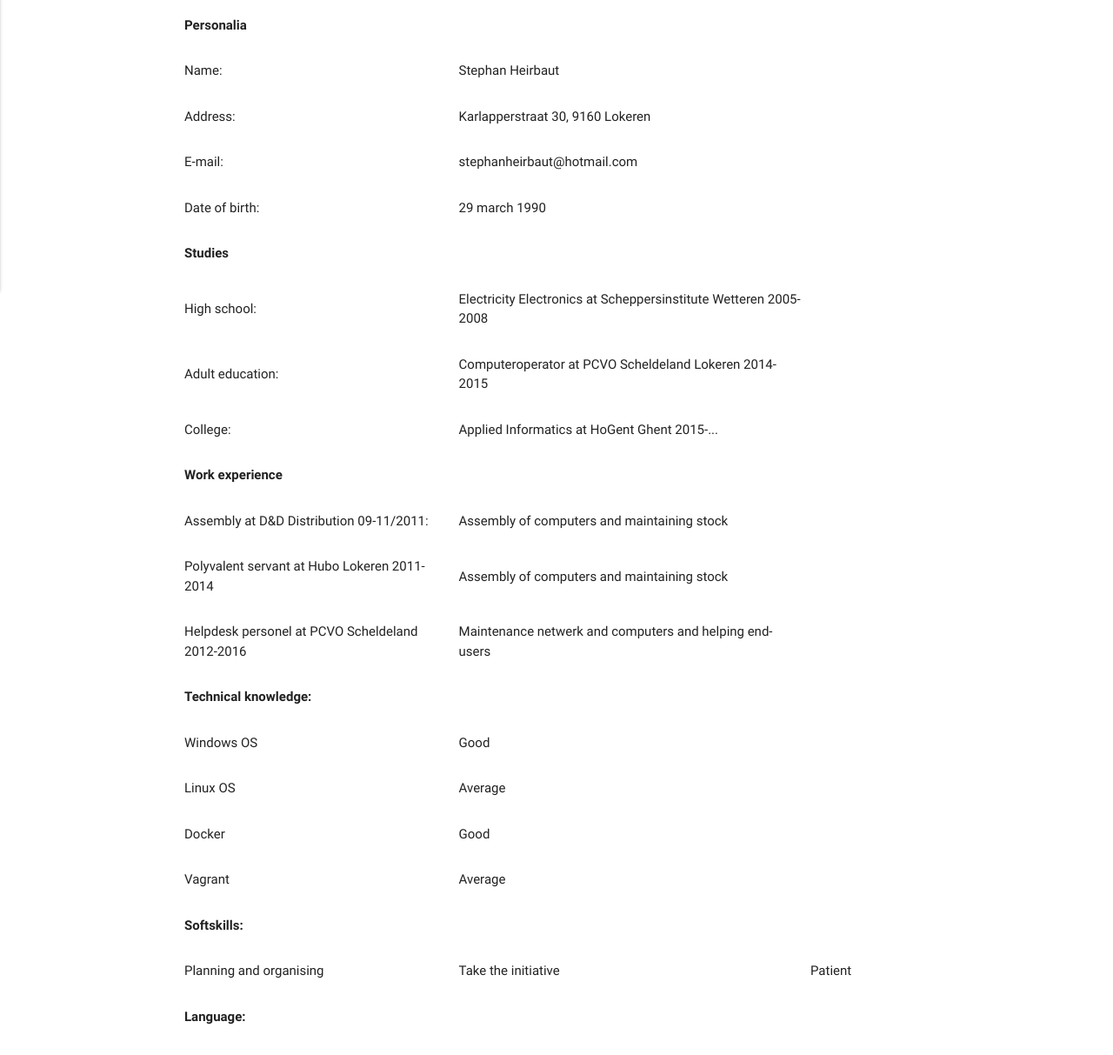
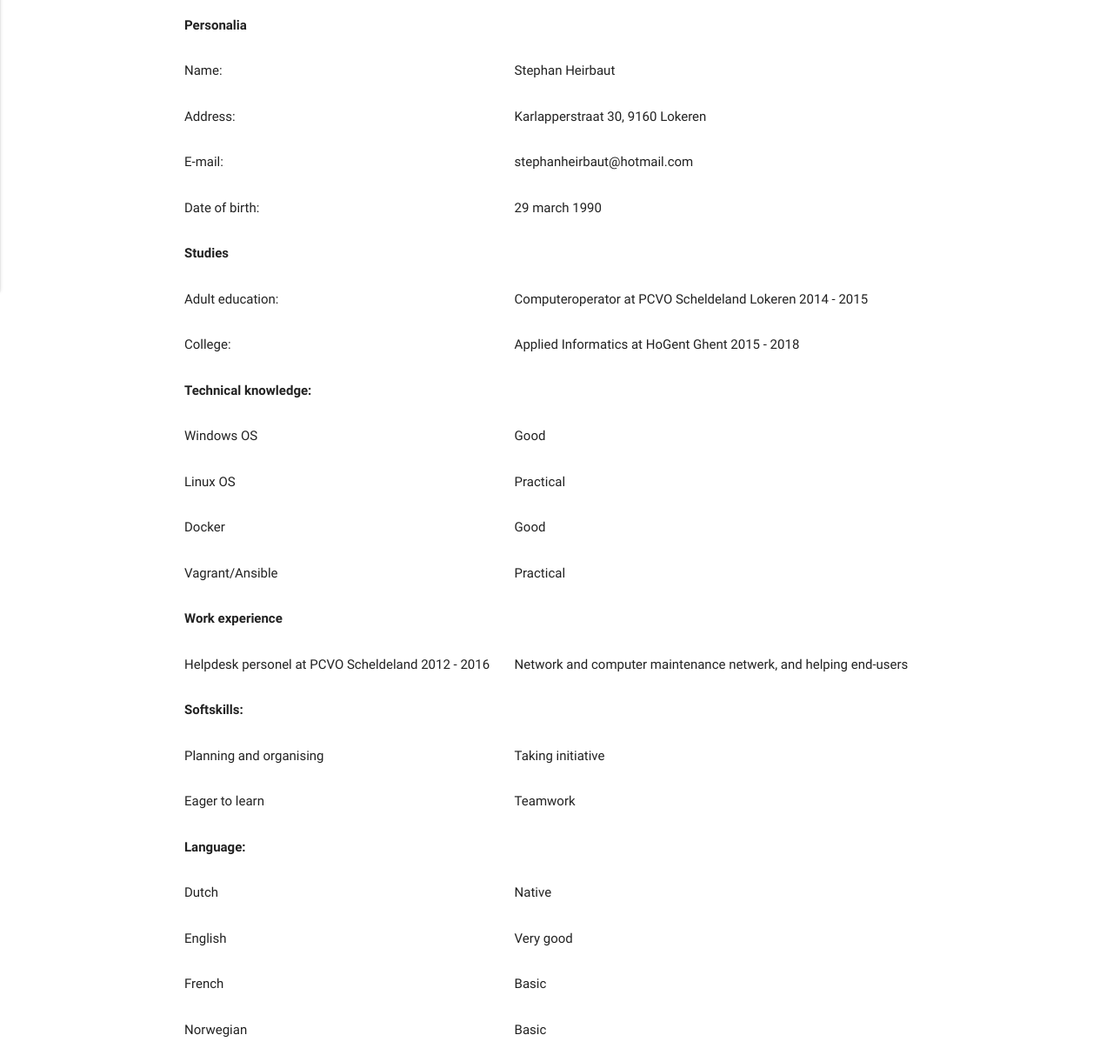
Before and after one commit to HStephan95/HStephan95.github.io, a plain HTML site: page html/cv.html in a window 1280 px wide. Shown: the part 526-1739 px from the top of the page at 87% size. Drawn offline with nearby package versions, Linux system fonts and the light colour scheme.

Commit message:
update naar huidige informatie

```diff
--- a/html/cv.html
+++ b/html/cv.html
@@ -83,31 +83,12 @@
                 <th>Studies</th>
               </tr>
               <tr>
-                <td>High school:</td>
-                <td>Electricity Electronics at Scheppersinstitute Wetteren 2005-2008</td>
-              </tr>
-              <tr>
                 <td>Adult education:</td>
-                <td>Computeroperator at PCVO Scheldeland Lokeren 2014-2015</td>
+                <td>Computeroperator at PCVO Scheldeland Lokeren 2014 - 2015</td>
               </tr>
               <tr>
                 <td>College:</td>
-                <td>Applied Informatics at HoGent Ghent 2015-...</td>
-              </tr>
-              <tr>
-                <th>Work experience</th>
-              </tr>
-              <tr>
-                <td>Assembly at D&amp;D Distribution 09-11/2011:</td>
-                <td>Assembly of computers and maintaining stock</td>
-              </tr>
-              <tr>
-                <td>Polyvalent servant at Hubo Lokeren 2011-2014</td>
-                <td>Assembly of computers and maintaining stock</td>
-              </tr>
-              <tr>
-                <td>Helpdesk personel at PCVO Scheldeland 2012-2016</td>
-                <td>Maintenance netwerk and computers and helping end-users</td>
+                <td>Applied Informatics at HoGent Ghent 2015 - 2018</td>
               </tr>
               <tr>
                 <th>Technical knowledge:</th>
@@ -118,23 +99,33 @@
               </tr>
               <tr>
                 <td>Linux OS</td>
-                <td>Average</td>
+                <td>Practical</td>
               </tr>
               <tr>
                 <td>Docker</td>
                 <td>Good</td>
               </tr>
               <tr>
-                <td>Vagrant</td>
-                <td>Average</td>
+                <td>Vagrant/Ansible</td>
+                <td>Practical</td>
+              </tr>
+              <tr>
+                <th>Work experience</th>
+              </tr>
+              <tr>
+                <td>Helpdesk personel at PCVO Scheldeland 2012 - 2016</td>
+                <td>Network and computer maintenance netwerk, and helping end-users</td>
               </tr>
               <tr>
                 <th>Softskills:</th>
               </tr>
               <tr>
                 <td>Planning and organising</td>
-                <td>Take the initiative</td>
-                <td>Patient</td>
+                <td>Taking initiative</td>
+              </tr>
+              <tr>
+                <td>Eager to learn</td>
+                <td>Teamwork</td>
               </tr>
               <tr>
                 <th>Language:</th>
@@ -159,7 +150,6 @@
                 <th>Additional information:</th>
               </tr>
               <tr>
-                <td>Eager to learn more</td>
                 <td>In possession of drivers license</td>
                 <td>Process of moving out</td>
               </tr>
@@ -186,7 +176,7 @@
               Mobile: +32476/512.888
             </li>
             <li>
-              E-mail: stephanheirbaut@hotmail.com or stephan.heirbaut.w1409@student.hogent.be
+              E-mail: stephanheirbaut@hotmail.com
             </li>
           </ul>
         </div>
```
Also changed, not shown: html/i1talent.html (+1 -1 lines), html/i2talent.html (+1 -1 lines), html/i3talent.html (+1 -1 lines), html/italent.html (+1 -1 lines), html/personalinfo.html (+1 -1 lines), html/projecten.html (+48 -22 lines), index.html (+1 -1 lines).
